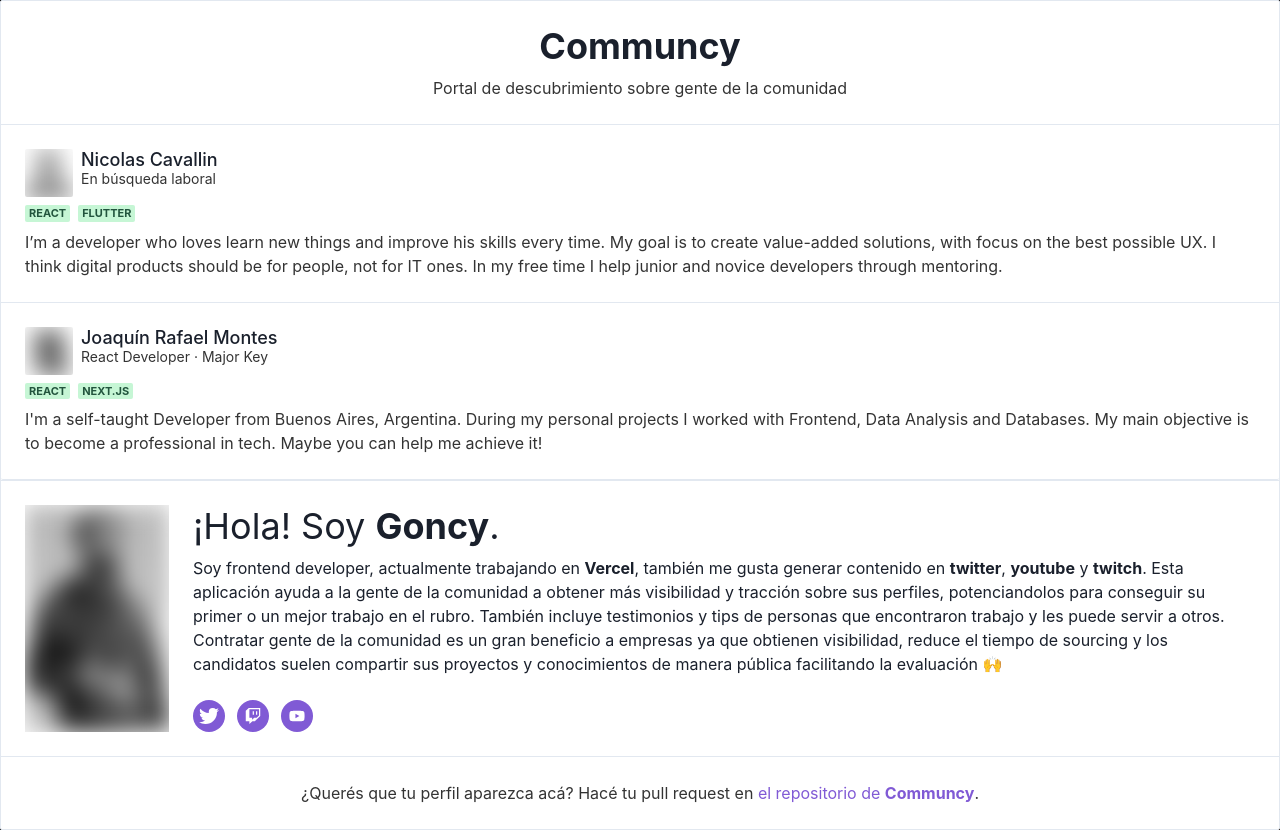
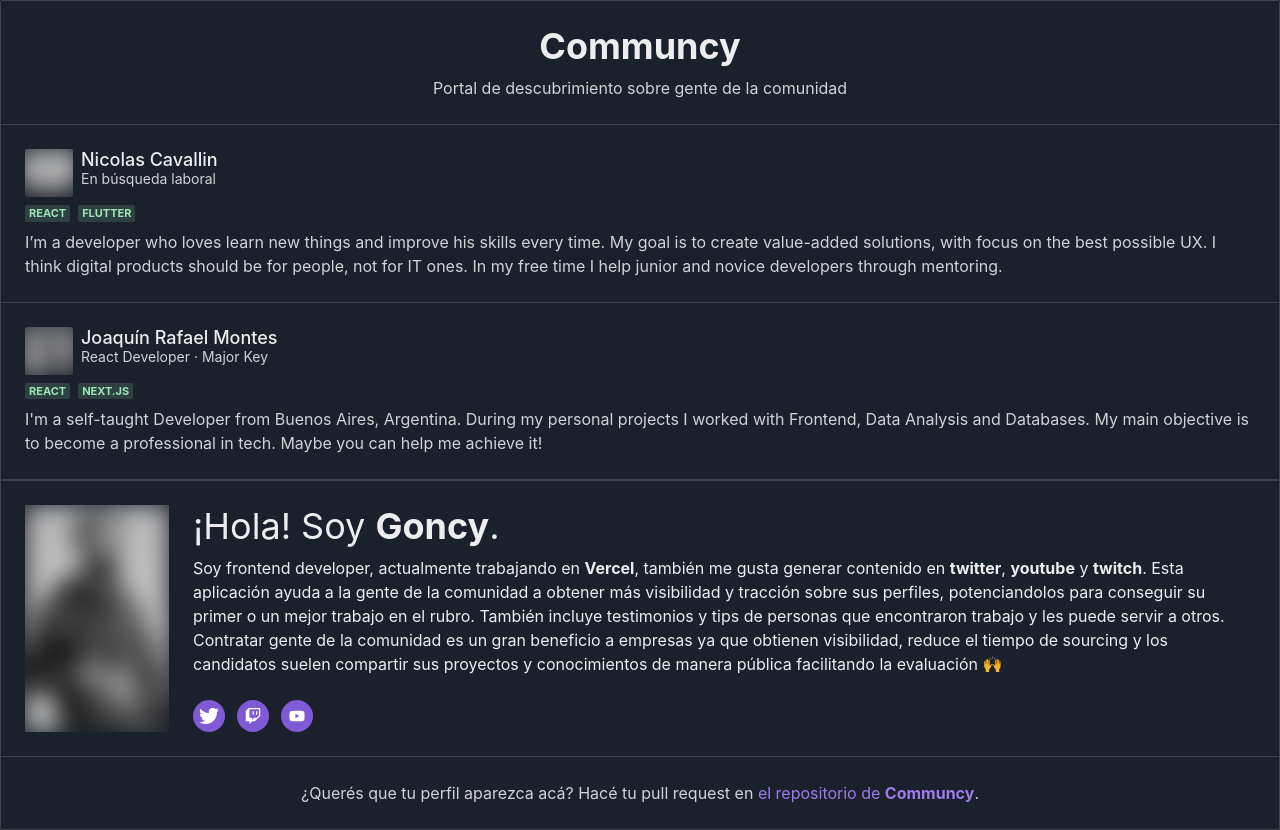
Before and after one commit to goncy/community, a Next.js app: page / in a window 1280 px wide. Built offline with nearby package versions, Linux system fonts and the light colour scheme.

Commit message:
Update theme

```diff
--- a/theme.ts
+++ b/theme.ts
@@ -3,6 +3,10 @@
 import backgroundImage from "./public/bg.jpg";
 
 export default extendTheme({
+  config: {
+    initialColorMode: "dark",
+    useSystemColorMode: false,
+  },
   styles: {
     global: {
       "html, body, #__next": {
```
